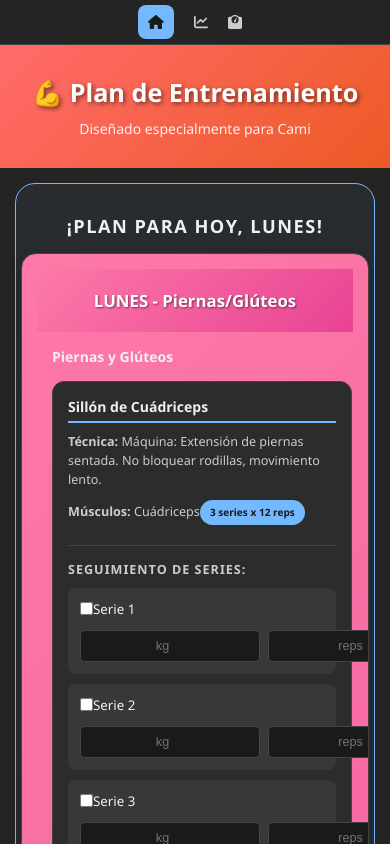
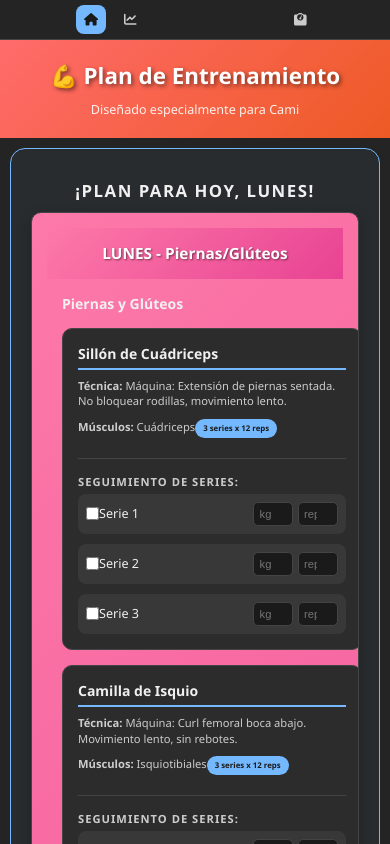
Before and after one commit to camiurenda/gymBro, a React (Create React App) app in the folder gymbro/: page / in a window 390 px wide. Shown: the top 844 px of the page. Built offline with nearby package versions, Linux system fonts and the light colour scheme.

Commit message:
Mas css?

```diff
--- a/gymbro/src/App.css
+++ b/gymbro/src/App.css
@@ -36,7 +36,7 @@ body {
   max-width: 1200px;
   margin: 0 auto;
   background: var(--bg-container);
-  overflow-x: hidden; /* Previene scroll horizontal inesperado */
+  overflow-x: hidden;
 }
 
 /* ================================================
@@ -112,7 +112,7 @@ body {
 }
 
 /* ================================================
-  Secciones Principales (Foco, Títulos, Tarjetas)
+  Secciones Principales
   ================================================ */
 .todays-focus {
   padding: 15px;
@@ -245,7 +245,7 @@ body {
   justify-content: space-between;
   padding: 8px;
   border-radius: 8px;
-  background-color: var(--bg-card-hover); /* Un poco más oscuro para diferenciar */
+  background-color: var(--bg-card-hover);
   transition: background-color 0.3s ease;
 }
 .set-row.completed { background-color: rgba(116, 185, 255, 0.1); }
@@ -253,7 +253,7 @@ body {
 .set-label label { color: var(--text-primary); cursor: pointer; font-size: 0.95em; }
 .set-inputs { display: flex; gap: 8px; }
 .set-input {
-  width: 60px;
+  width: 60px; /* Ancho fijo para los inputs */
   padding: 8px;
   background-color: var(--bg-main);
   border: 1px solid var(--border-color);
@@ -263,7 +263,7 @@ body {
   font-size: 0.9em;
 }
 
-.set-item input[type="checkbox"] {
+.set-item input {
   appearance: none;
   cursor: pointer;
   width: 20px;
@@ -275,9 +275,9 @@ body {
   margin-right: 8px;
   transition: all 0.2s ease;
 }
-.set-item input[type="checkbox"]:hover { background-color: var(--bg-card); }
-.set-item input[type="checkbox"]:checked { background-color: var(--accent-blue); border-color: var(--accent-blue); }
-.set-item input[type="checkbox"]:checked::after {
+.set-item input:hover { background-color: var(--bg-card); }
+.set-item input:checked { background-color: var(--accent-blue); border-color: var(--accent-blue); }
+.set-item input:checked::after {
   content: '';
   position: absolute;
   top: 1px;
@@ -290,7 +290,7 @@ body {
 }
 
 /* ================================================
-  Modal (Pop-up)
+  Modal
   ================================================ */
 .modal-overlay {
   position: fixed;
@@ -357,7 +357,7 @@ body {
 }
 
 /* ================================================
-  Iconos (Compartidos)
+  Iconos
   ================================================ */
 .header-icon { margin-right: 15px; }
 .section-icon { margin-right: 12px; color: var(--accent-blue); }
@@ -368,7 +368,6 @@ body {
   ################################################
   ================================================ */
 @media (max-width: 768px) {
-  /* Reducimos el tamaño de fuente base para que todo se achique proporcionalmente */
   body {
     font-size: 14px;
     padding: 0;
@@ -376,63 +375,95 @@ body {
   .container {
     margin: 0;
     border-radius: 0;
-    padding-bottom: 20px; /* Espacio al final del scroll */
+    padding-bottom: 20px;
   }
 
   /* --- Navbar --- */
   .navbar {
     padding: 5px;
-    justify-content: center;
+    justify-content: space-around; /* Distribuye el espacio de manera uniforme */
+  }
+  .nav-link {
+    padding: 8px;
+    font-size: 0.9em; /* Reduce un poco el tamaño del texto */
   }
   .nav-link span {
-    display: none; /* Oculta el texto, deja solo los íconos */
-  }
-  .nav-link {
-    padding: 10px;
+    display: none; /* Oculta el texto en pantallas pequeñas */
   }
 
-  /* --- Tamaños de Títulos --- */
-  .header h1 { font-size: 1.8em; }
-  .header p { font-size: 1em; }
-  .section-title { font-size: 1.3em; margin: 25px 0 15px 0; }
-  .day-header { font-size: 1.2em; }
-  .exercise-card h4 { font-size: 1em; }
+  /* --- Títulos y Texto --- */
+  .header h1 { font-size: 1.6em; }
+  .header p { font-size: 0.9em; }
+  .section-title { font-size: 1.2em; margin: 20px 0 10px 0; }
+  .day-header { font-size: 1.1em; padding: 15px; }
+  .exercise-card h4 { font-size: 1em; margin-bottom: 8px; }
+  .exercise-details { font-size: 0.8em; line-height: 1.4; }
+  .reps-badge { font-size: 0.7em; padding: 4px 8px; }
 
   /* --- Espaciados y Márgenes --- */
   .day-section, .time-info, .mobility-section, .tips-section, .progression-table, .dashboard-container {
-    margin: 15px;
+    margin: 10px;
     padding: 15px;
+    border-radius: 10px;
   }
   .day-content { padding: 15px; }
-  .exercise-card { padding: 15px; }
-  .header { padding: 30px 15px; }
+  .exercise-card { padding: 15px; border-radius: 10px; }
+  .header { padding: 20px 10px; }
+  .todays-focus { padding: 10px; margin: 10px; border-width: 1px; border-radius: 15px; }
 
-  /* --- Foco del Día --- */
-  .todays-focus {
-    padding: 5px;
-    margin: 15px;
-    border-width: 1px;
+  /* --- Registro de Series (CORRECCIÓN IMPORTANTE) --- */
+  .set-row {
+    flex-direction: row; /* Volvemos a la disposición horizontal */
+    align-items: center; /* Centramos verticalmente los elementos */
+    justify-content: space-between; /* Espacio entre la etiqueta y los inputs */
+    gap: 10px; /* Reducimos el espacio entre elementos */
+    padding: 8px; /* Reducimos el padding de la fila */
   }
-  .todays-focus .day-section {
-    margin: 0;
+  .set-inputs {
+    display: flex;
+    gap: 5px; /* Reducimos el espacio entre los inputs */
+    flex-shrink: 0; /* Evita que los inputs se encojan demasiado */
+  }
+  .set-input {
+    width: 40px; /* Reducimos el ancho de los inputs */
+    padding: 5px; /* Reducimos el padding de los inputs */
+    font-size: 0.8em; /* Reducimos el tamaño de la fuente */
+  }
+  .set-label label {
+    font-size: 0.9em;
+  }
+  .sets-tracker h5 {
+    font-size: 0.8em;
+    margin-bottom: 5px;
   }
 
-  /* --- CORRECCIÓN FINAL PARA EL REGISTRO DE SERIES --- */
-  .set-row {
-    flex-direction: column; /* Apila los elementos verticalmente */
-    align-items: flex-start; /* Alinea todo a la izquierda */
-    gap: 12px; /* Un poco más de espacio vertical */
-    padding: 12px;
+  /* --- Checkboxes de Series --- */
+  .set-item {
+    gap: 5px;
   }
-  .set-inputs {
-    width: 100%; /* El contenedor de inputs ocupa todo el ancho */
+  .set-item input {
+    width: 16px;
+    height: 16px;
+    margin-right: 4px;
   }
-  .set-input {
-    flex-grow: 1; /* Los inputs crecen para llenar el espacio disponible */
-    width: auto; /* Anulamos el ancho fijo */
+
+  /* --- Modal --- */
+  .modal-content {
+    padding: 20px;
+    border-radius: 10px;
+  }
+  .modal-close-button {
+    top: 10px;
+    right: 10px;
+    font-size: 1.2em;
   }
 
   /* --- Dashboard --- */
-  .chart-card { padding: 15px; }
-  .chart-card h3 { margin-bottom: 15px; }
+  .dashboard-container { padding: 10px; gap: 15px; }
+  .chart-card { padding: 15px; border-radius: 10px; }
+  .chart-card h3 { font-size: 1.1em; margin-bottom: 10px; }
+  .exercise-select { padding: 8px; font-size: 0.9em; margin-bottom: 10px; }
+  .weight-input-section { gap: 5px; margin-bottom: 10px; }
+  .save-button { padding: 6px 10px; font-size: 0.9em; }
+  .chart-placeholder { padding: 20px 0; font-size: 0.9em; }
 }
```
